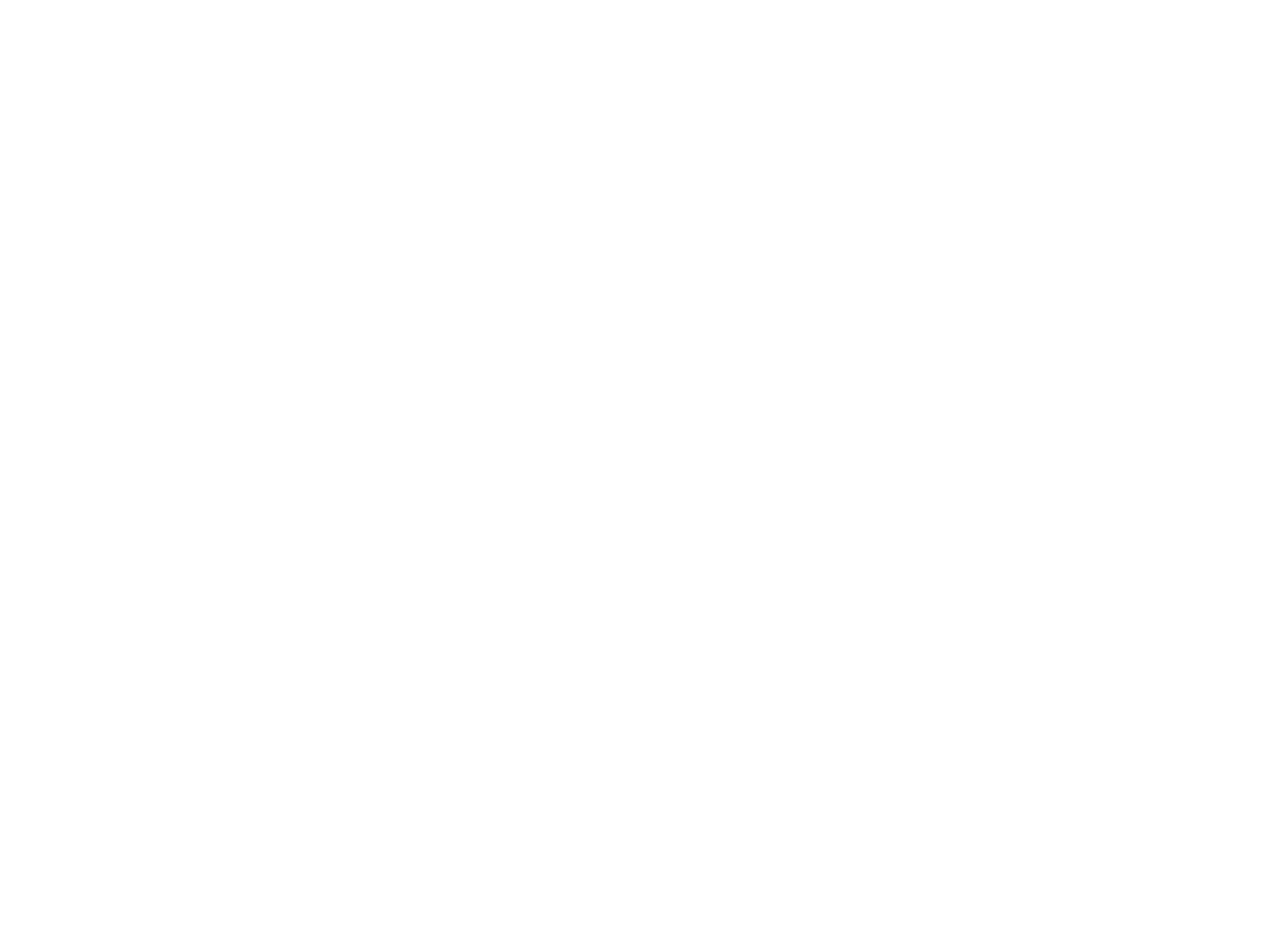
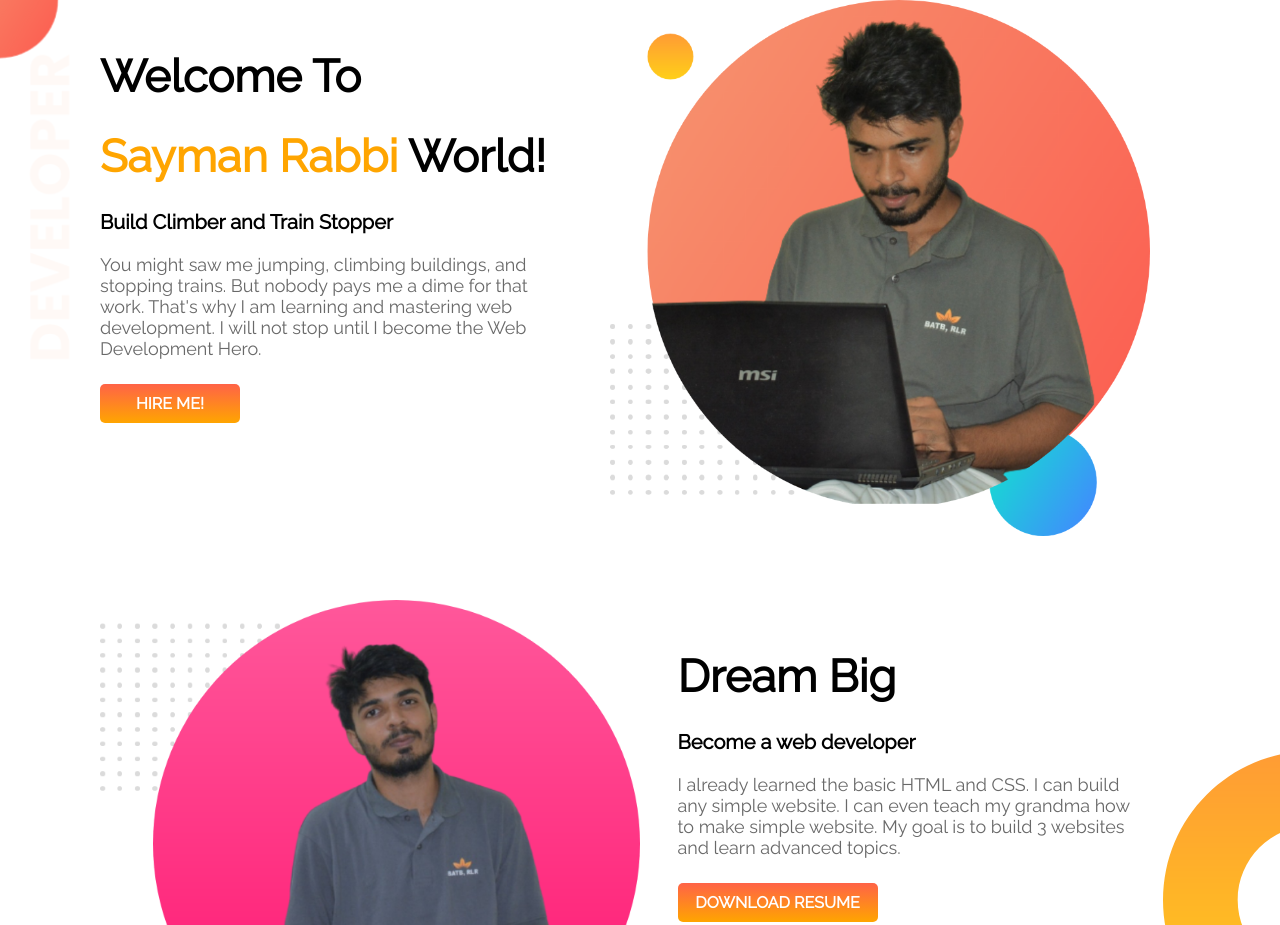
Before and after one commit to SaymanRabbi/Practise-Protfolio, a plain HTML site: page index.html in a window 1280 px wide. Shown: the top 925 px of the page. Before the commit the page ends 800 px from the top, so only its background shows below. Drawn offline with Linux system fonts and the light colour scheme.

Commit message:
hero middle

```diff
--- a/index.html
+++ b/index.html
@@ -7,7 +7,9 @@
     <!-- ------google font------ -->
     <link rel="preconnect" href="https://fonts.googleapis.com">
     <link rel="preconnect" href="https://fonts.gstatic.com" crossorigin>
-    <link href="https://fonts.googleapis.com/css2?family=Lobster&family=Poppins&display=swap" rel="stylesheet">
+    <link rel="preconnect" href="https://fonts.googleapis.com">
+<link rel="preconnect" href="https://fonts.gstatic.com" crossorigin>
+<link href="https://fonts.googleapis.com/css2?family=Lobster&family=Raleway&display=swap" rel="stylesheet">
 
     <!-- -------google fonts------ -->
 
@@ -18,6 +20,40 @@
     <link rel="stylesheet" href="style.css">
 </head>
 <body>
+   <!-- -----Hero part-------- -->
+<section class="d-flex top-banner">
+    <div class="half-width p-top">
+       <h1 class="title">Welcome To</h1>
+       <h1 class="title"> <span class="color-org">Sayman Rabbi</span>  World!</h1>
+       <p class="sub-title">Build Climber and Train Stopper</p>
+       <p class="detail-text">
+        You might saw me jumping, climbing buildings, and stopping trains. But nobody pays me a dime for that work. That's why I am learning and mastering web development. I will not stop until I become the Web Development Hero.
+       </p>
+       <a class="button" href="www.linkdin.com" target="_blank">HIRE ME!</a>
+    </div>
+    <div class="helf-width">
+       <img class="img-width" src="imeges/my-bg (1).png" alt="Hero Images">
+    </div>
+</section>
+   <!-- -----End Hero part-------- -->
+  <section class="d-flex dream-area-banner">
+      <div class="half-width">
+        <img class="img-width" src="imeges/my-bg2 (1).png" alt="">
+      </div>
+      <div class="half-width p-top">
+          <h1 class="title">Dream Big</h1>
+          <p class="sub-title">Become a web developer</p>
+          <p class="detail-text">I already learned the basic HTML and CSS. I can build any simple website. I can even teach my grandma how to make simple website. My goal is to build 3 websites and learn advanced topics.</p>
+          <a class="button button-width" href="www.linkdin.com" target="_blank">DOWNLOAD RESUME</a>
+    </div>
+  </section>
+    <!-- --------Dream part-------- -->
+
+       <!-- -------- End Dream part-------- -->
+       <!-- -----------Experiences part--------- -->
+
+
+        <!-- -----------End Experiences part--------- -->
 
 </body>
 </html>
--- a/style.css
+++ b/style.css
@@ -0,0 +1,79 @@
+*,*::after,*::before{
+    margin: 0;
+    padding: 0;
+    box-sizing: border-box;
+}
+html{
+    font-size: 62.5%;
+    box-sizing: inherit;
+    font-family: 'Raleway', sans-serif;
+}
+/* -----Defult font Style------- */
+.title{
+font-size: 4.5rem;
+font-weight: 900;
+height: 8rem;
+}
+.sub-title{
+    font-size: 2rem;
+    font-weight: 600;
+    margin-bottom: 2rem;
+}
+.detail-text{
+    color: dimgray;
+    margin-bottom: 2.5rem;
+    font-size: 1.8rem;
+    font-weight: 400;
+    text-align: start;
+}
+/* --------defult division style---------- */
+.half-width{
+    width: 45%;
+}
+   /* ---display flex---- */
+.d-flex{
+    display: flex;
+    justify-content: space-between;
+    padding: 0rem 13rem 0rem 10rem;
+    height: 60rem;
+}
+/* ------img width------- */
+.img-width{
+    width: 54rem;
+    background-size: cover;
+}
+/* ------padding for top------ */
+.p-top{
+    padding-top: 5rem;
+}
+/* -----color org--- */
+.color-org{
+    color: orange;
+}
+/* ------- top banner------ */
+.top-banner{
+background-image: url(imeges/top-banner.png);
+background-repeat: no-repeat;
+}
+/* -------button------ */
+.button{
+    text-decoration: none;
+    width: 14rem;
+    padding: 1rem 0rem;
+    background-image: linear-gradient(tomato,orange);
+    display: block;
+    text-align: center;
+    font-size: 1.6rem;
+    color: white;
+    border-radius: 5px;
+    font-weight: 700;
+}
+.button-width{
+    width: 20rem;
+}
+/* -------dream are-------- */
+.dream-area-banner{
+    background-image: url(imeges/dream-bg.png);
+    background-repeat: no-repeat;
+    background-position: right;
+}
```
